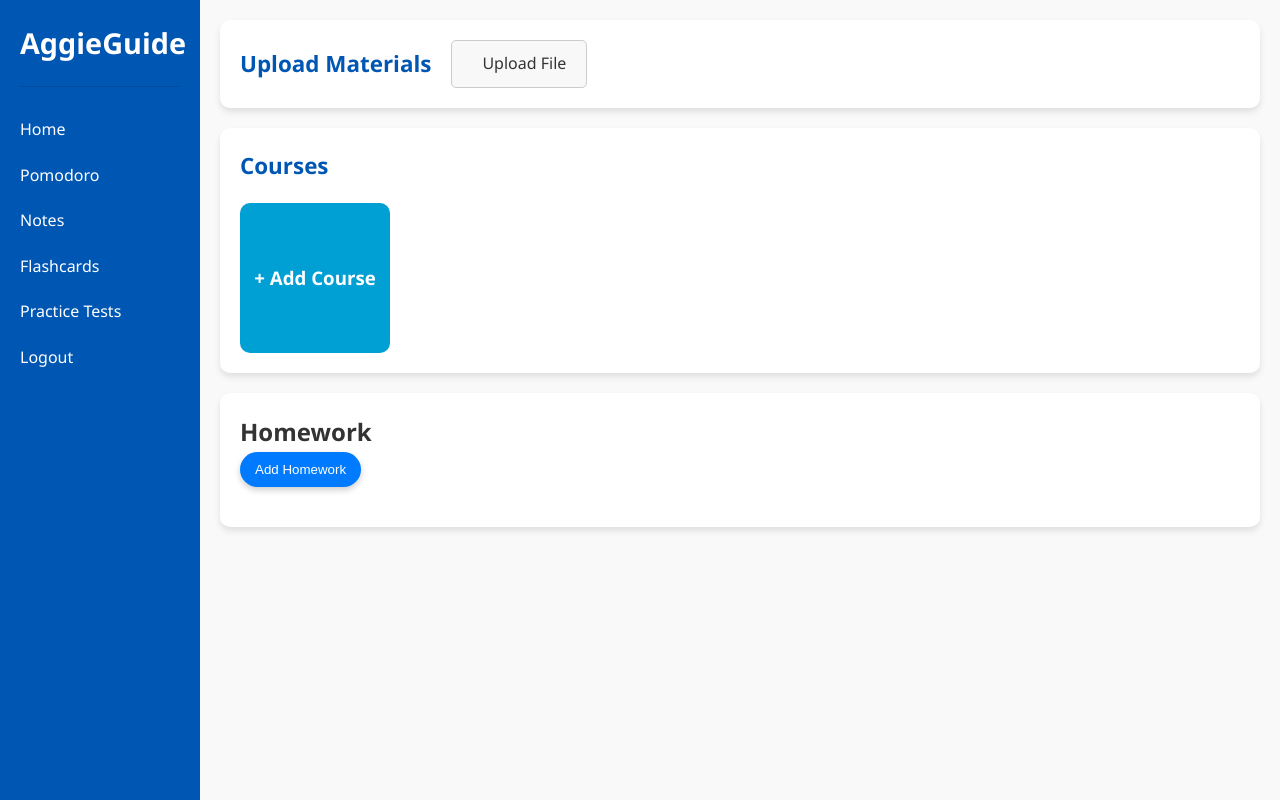
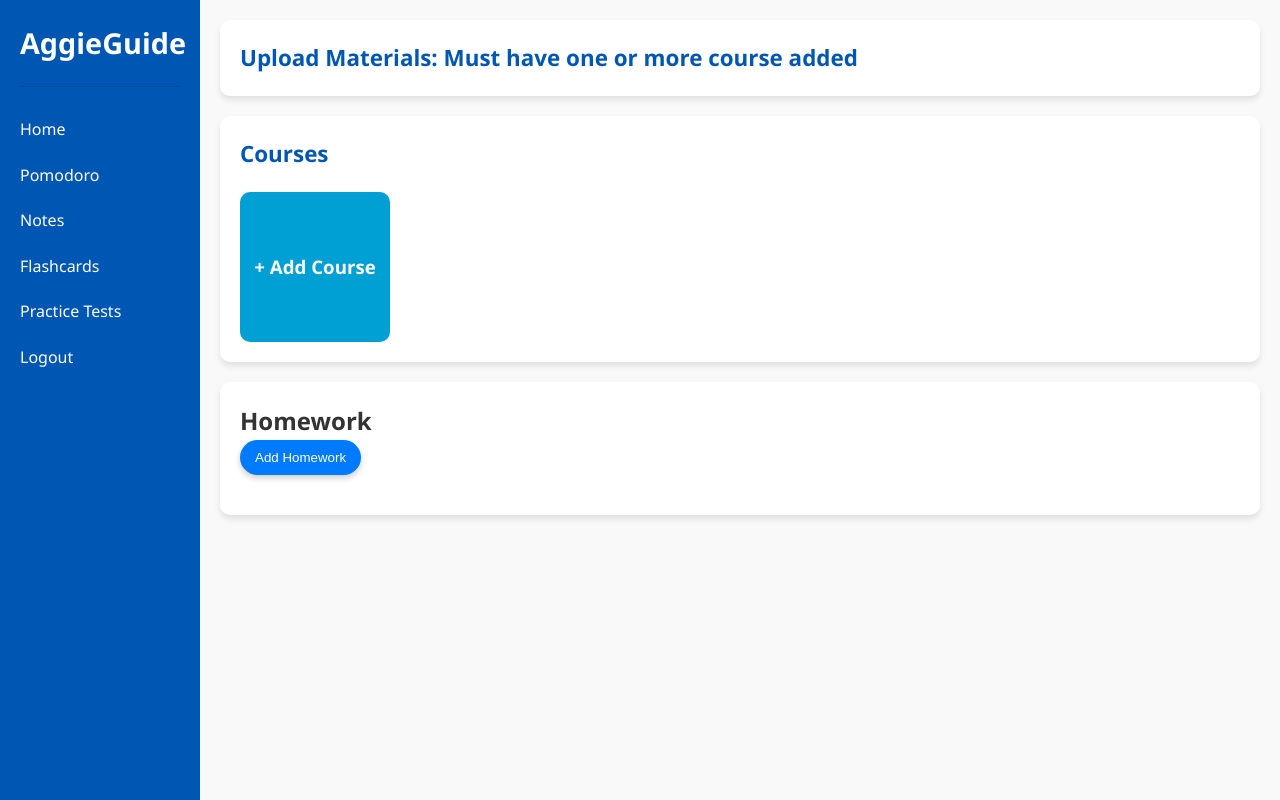
Before and after one commit to Shaurya-Srivastav/AggieGuide, a React (Create React App) app in the folder aggie-guide/: page /user in a window 1280 px wide. Built offline with nearby package versions, Linux system fonts and the light colour scheme.

Commit message:
Updated frontend elements

```diff
--- a/aggie-guide/src/UserPage.js
+++ b/aggie-guide/src/UserPage.js
@@ -148,8 +148,9 @@ const UserPage = () => {
         {activePage === 'home' && (
           <div>
             <section className="upload-section">
-                <h2>Upload Materials</h2>
+                {courses.length <= 0 ? <h2>Upload Materials: Must have one or more course added</h2> :
                 <div className="upload-area">
+                <h2>Upload Materials: </h2>
                 <label htmlFor="file-upload" className="custom-file-upload">
                     <i className="fa fa-cloud-upload"></i> Upload File
                 </label>
@@ -166,6 +167,7 @@ const UserPage = () => {
                 </select>
                 )}
                 </div>
+                }
                 {uploadProgress > 0 && (
                 <div className="upload-progress-bar">
                     <div className="upload-progress" style={{ width: `${uploadProgress}%` }}></div>
@@ -214,8 +216,8 @@ const UserPage = () => {
               </button>
               {homeworks.map((hw, index) => (
                 <div key={index} className="homework-item">
-                  <span>{hw}</span>
-                  <p>Due: {startDate.toLocaleString()}</p>
+                  <span>{startDate.toLocaleString()}</span>
+                  <p>{hw}</p>
                   <button className="homework-done-btn" onClick={() => removeHomework(index)}>
                     Done
                   </button>
```
